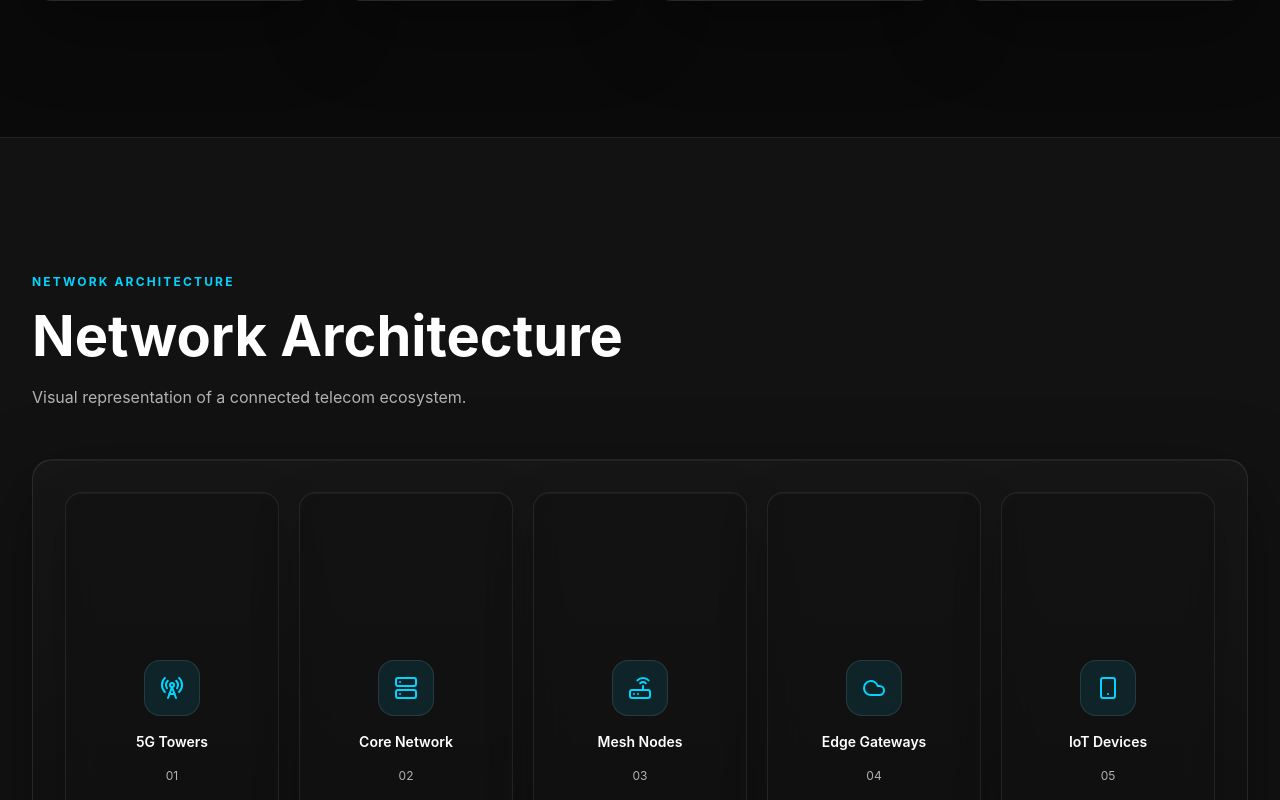
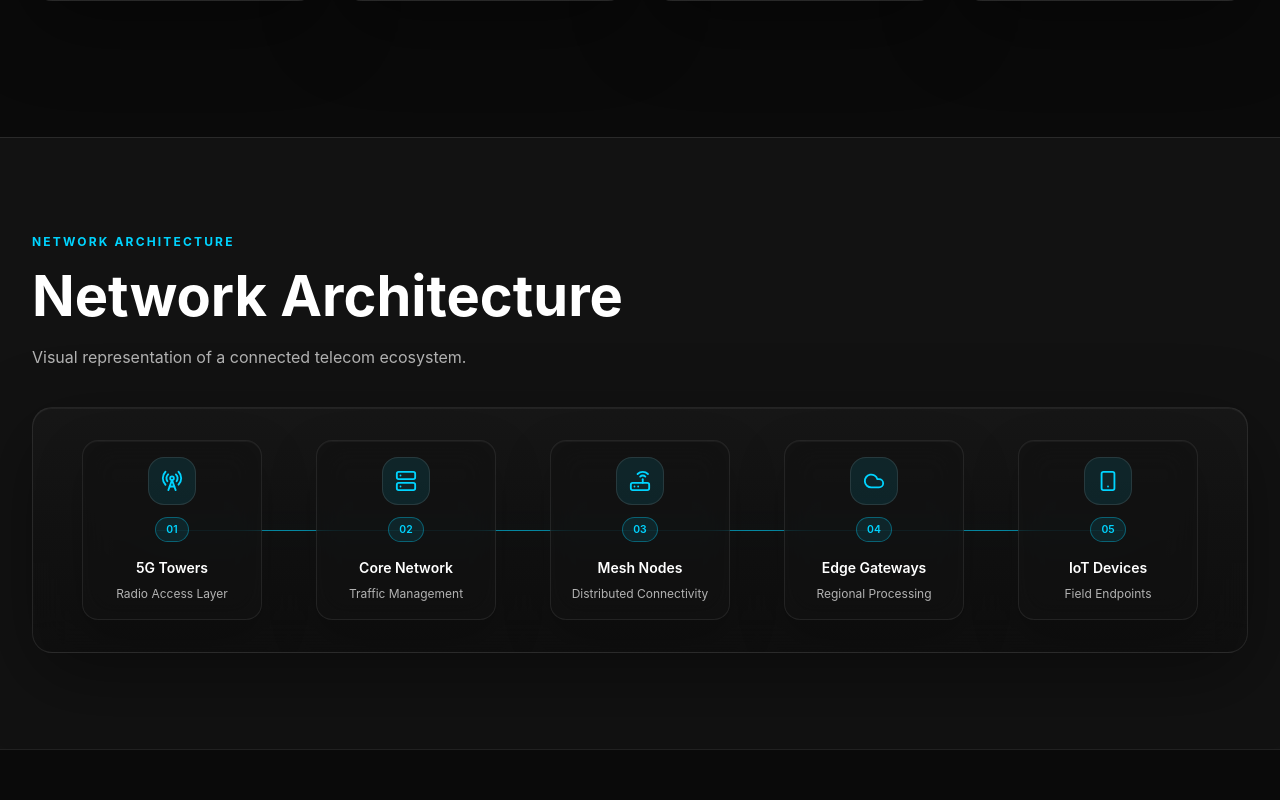
Before and after one commit to nodeslix-web/nodeslix, a React (Vite) app: page / in a window 1280 px wide. Shown: the part 2420-3220 px from the top of the page. Built offline with nearby package versions, Linux system fonts and the light colour scheme.

Commit message:
Fix architecture section

```diff
--- a/src/components/sections/Architecture.jsx
+++ b/src/components/sections/Architecture.jsx
@@ -2,17 +2,17 @@ import { motion as Motion } from 'framer-motion';
 import { Cloud, RadioTower, Router, Server, Smartphone } from 'lucide-react';
 
 const architectureNodes = [
-  { label: '5G Towers', icon: RadioTower },
-  { label: 'Core Network', icon: Server },
-  { label: 'Mesh Nodes', icon: Router },
-  { label: 'Edge Gateways', icon: Cloud },
-  { label: 'IoT Devices', icon: Smartphone },
+  { title: '5G Towers', subtitle: 'Radio Access Layer', icon: RadioTower },
+  { title: 'Core Network', subtitle: 'Traffic Management', icon: Server },
+  { title: 'Mesh Nodes', subtitle: 'Distributed Connectivity', icon: Router },
+  { title: 'Edge Gateways', subtitle: 'Regional Processing', icon: Cloud },
+  { title: 'IoT Devices', subtitle: 'Field Endpoints', icon: Smartphone },
 ];
 
 const Architecture = () => {
   return (
-    <section id="architecture" className="section-shell bg-nodeslix-secondary">
-      <div className="app-container space-y-12">
+    <section id="architecture" className="border-t border-white/10 bg-nodeslix-secondary py-16 sm:py-20 lg:py-24">
+      <div className="app-container space-y-9">
         {/* Network architecture section with labeled nodes. */}
         <Motion.div
           initial={{ opacity: 0, y: 18 }}
@@ -33,27 +33,52 @@ const Architecture = () => {
           whileInView={{ opacity: 1, y: 0 }}
           viewport={{ once: true, amount: 0.25 }}
           transition={{ duration: 0.6 }}
-          className="panel-shell"
+          className="panel-shell overflow-hidden"
         >
-          <div className="grid min-h-[460px] gap-5 lg:grid-cols-5">
+          <div className="relative">
+            <div className="absolute left-6 top-0 h-full w-px bg-nodeslix-accent/45 md:hidden" />
+
+            <div className="hidden md:absolute md:left-[90px] md:right-[90px] md:top-[90px] md:block lg:left-[92px] lg:right-[92px]">
+              <div className="h-px w-full bg-nodeslix-accent/65 shadow-[0_0_24px_rgba(0,212,255,0.28)]" />
+            </div>
+
+            <div className="relative grid gap-4 md:grid-cols-3 lg:grid-cols-5 lg:gap-5">
             {architectureNodes.map((node, index) => {
               const Icon = node.icon;
 
               return (
+                <div key={node.title} className="relative flex items-center md:block">
+                  {index > 0 ? (
+                    <span className="absolute left-6 top-[-1rem] h-4 w-px bg-nodeslix-accent/45 md:hidden" />
+                  ) : null}
+
+                  <span className="relative z-10 mr-4 flex size-12 shrink-0 items-center justify-center rounded-full border border-nodeslix-accent/60 bg-nodeslix-primary text-xs font-semibold text-nodeslix-accent shadow-[0_0_20px_rgba(0,212,255,0.18)] md:hidden">
+                    0{index + 1}
+                  </span>
+
                 <Motion.div
-                key={node.label}
-                whileHover={{ y: -5 }}
-                transition={{ duration: 0.2 }}
-                className="surface-card flex min-h-40 flex-col items-center justify-center gap-4 p-5 text-center text-sm font-semibold text-nodeslix-text"
-              >
-                <span className="flex size-14 items-center justify-center rounded-2xl border border-white/10 bg-nodeslix-accent/10 text-nodeslix-accent">
-                  <Icon size={24} />
-                </span>
-                {node.label}
-                <span className="text-xs font-normal text-nodeslix-muted">0{index + 1}</span>
+                  whileHover={{ y: -4 }}
+                  transition={{ duration: 0.2 }}
+                  className="surface-card relative z-10 flex w-full max-w-[180px] flex-col justify-between gap-4 p-4 text-left md:mx-auto md:h-[180px] md:text-center"
+                >
+                  <div className="flex items-center justify-between gap-3 md:flex-col md:justify-start">
+                    <span className="flex size-12 items-center justify-center rounded-2xl border border-white/10 bg-nodeslix-accent/10 text-nodeslix-accent">
+                      <Icon size={22} />
+                    </span>
+                    <span className="hidden rounded-full border border-nodeslix-accent/35 bg-nodeslix-accent/10 px-2.5 py-1 text-[0.65rem] font-semibold text-nodeslix-accent md:inline-flex">
+                      0{index + 1}
+                    </span>
+                  </div>
+
+                  <div className="space-y-1.5">
+                    <h3 className="text-sm font-semibold text-nodeslix-text">{node.title}</h3>
+                    <p className="text-xs leading-5 text-nodeslix-muted">{node.subtitle}</p>
+                  </div>
                 </Motion.div>
+                </div>
               );
             })}
+            </div>
           </div>
         </Motion.div>
       </div>
```
